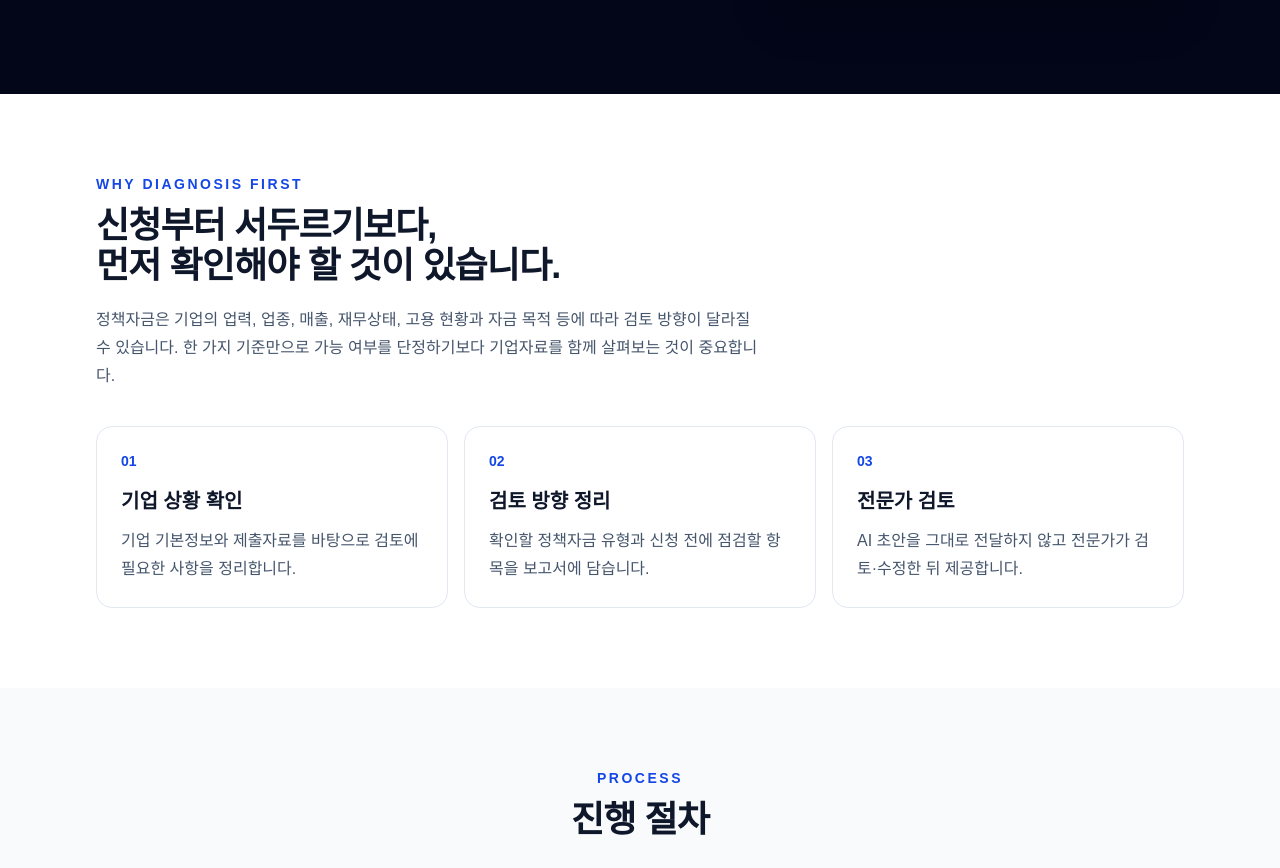
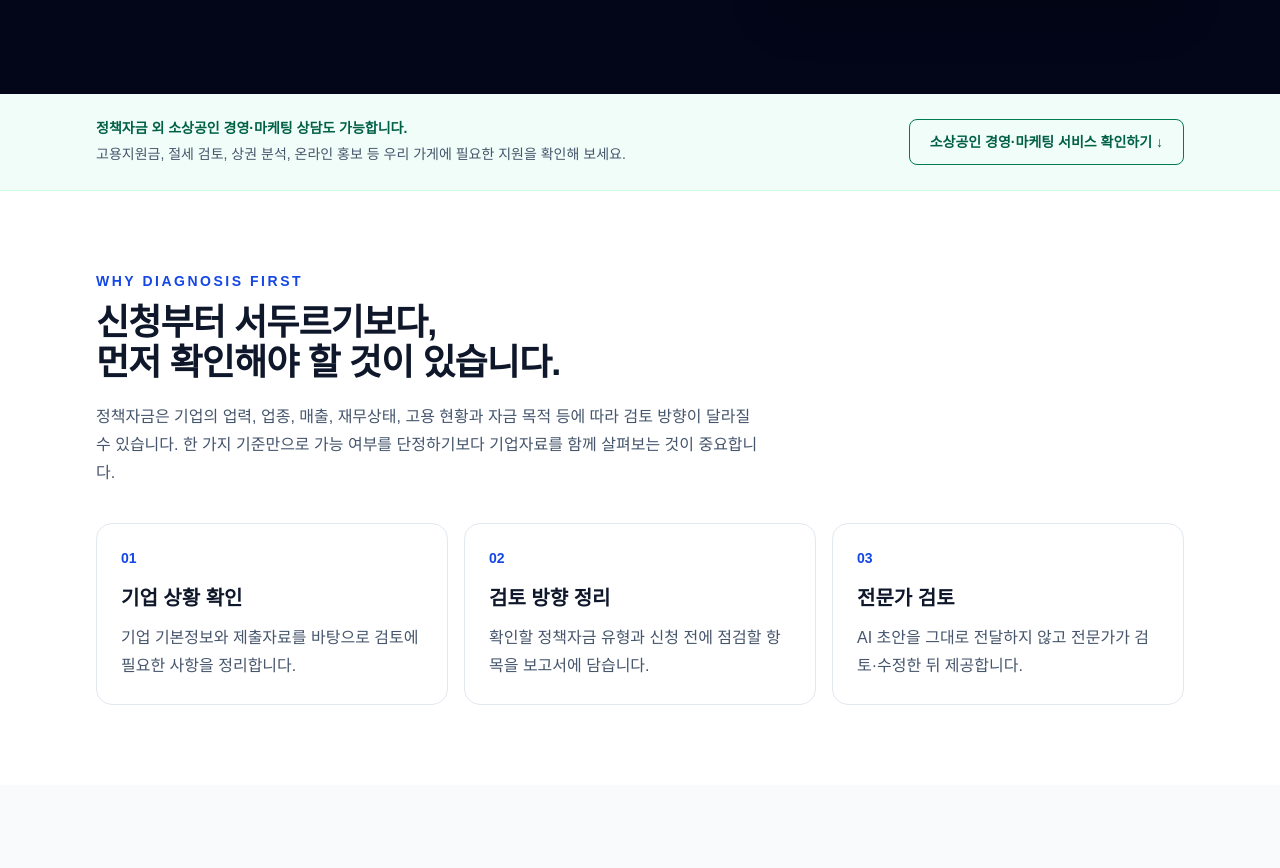
Before and after one commit to kimjintaek/ai-company-support, a Next.js app: page /policy-fund in a window 1280 px wide. Shown: the part 888-1756 px from the top of the page. Built offline with nearby package versions, Linux system fonts and the light colour scheme.

Commit message:
Add prominent link to small business marketing section

```diff
--- a/app/policy-fund/page.tsx
+++ b/app/policy-fund/page.tsx
@@ -120,6 +120,23 @@ export default function PolicyFundLandingPage() {
               신청 절차 시작하기
             </a>
           </div>
+        </div>
+      </section>
+
+      <section className="border-b border-emerald-100 bg-emerald-50/70">
+        <div className="mx-auto flex max-w-6xl flex-col gap-3 px-5 py-6 sm:flex-row sm:items-center sm:justify-between sm:px-8">
+          <div>
+            <p className="text-sm font-bold text-emerald-800">정책자금 외 소상공인 경영·마케팅 상담도 가능합니다.</p>
+            <p className="mt-1 text-sm leading-6 text-slate-600">
+              고용지원금, 절세 검토, 상권 분석, 온라인 홍보 등 우리 가게에 필요한 지원을 확인해 보세요.
+            </p>
+          </div>
+          <a
+            href="#small-business-service"
+            className="inline-flex shrink-0 items-center justify-center rounded-lg border border-emerald-700 px-5 py-3 text-sm font-bold text-emerald-800 transition hover:bg-emerald-100"
+          >
+            소상공인 경영·마케팅 서비스 확인하기 ↓
+          </a>
         </div>
       </section>
 
@@ -286,7 +303,7 @@ export default function PolicyFundLandingPage() {
         </div>
       </section>
 
-      <section className="border-t border-slate-100 bg-emerald-50">
+      <section id="small-business-service" className="border-t border-slate-100 bg-emerald-50">
         <div className="mx-auto flex max-w-6xl flex-col gap-6 px-5 py-12 sm:px-8 md:flex-row md:items-center md:justify-between">
           <div className="max-w-3xl">
             <p className="text-sm font-bold uppercase tracking-[0.18em] text-emerald-700">FOR SMALL BUSINESS</p>
```
